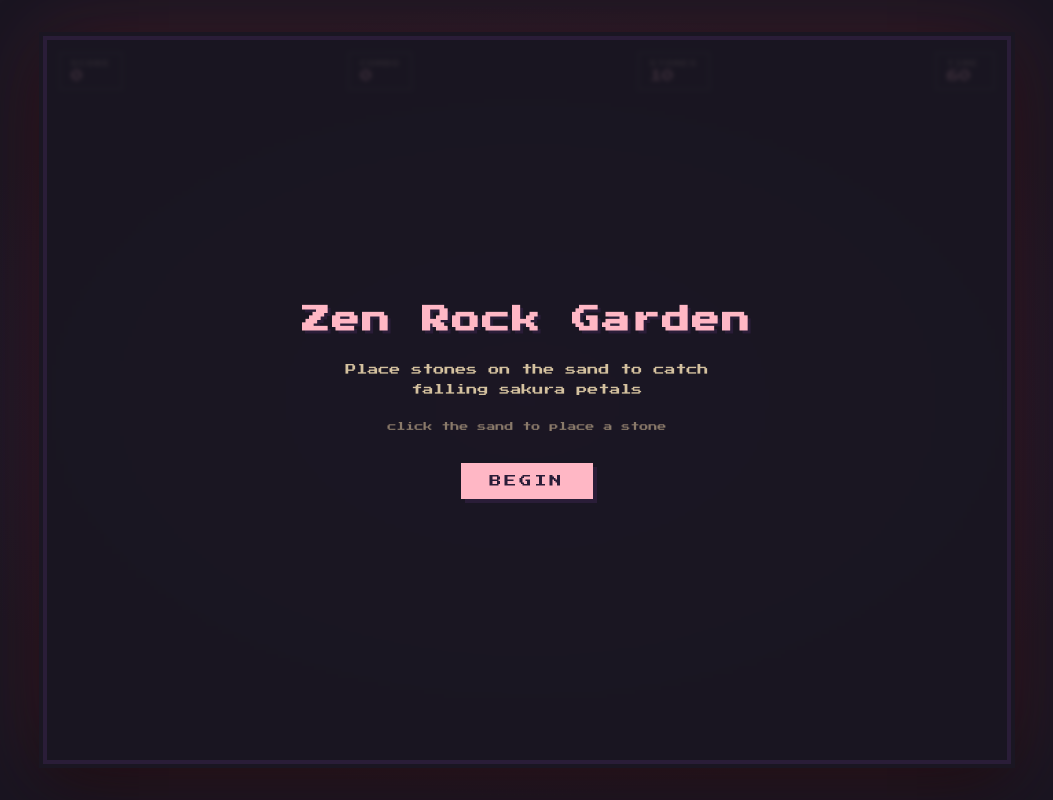
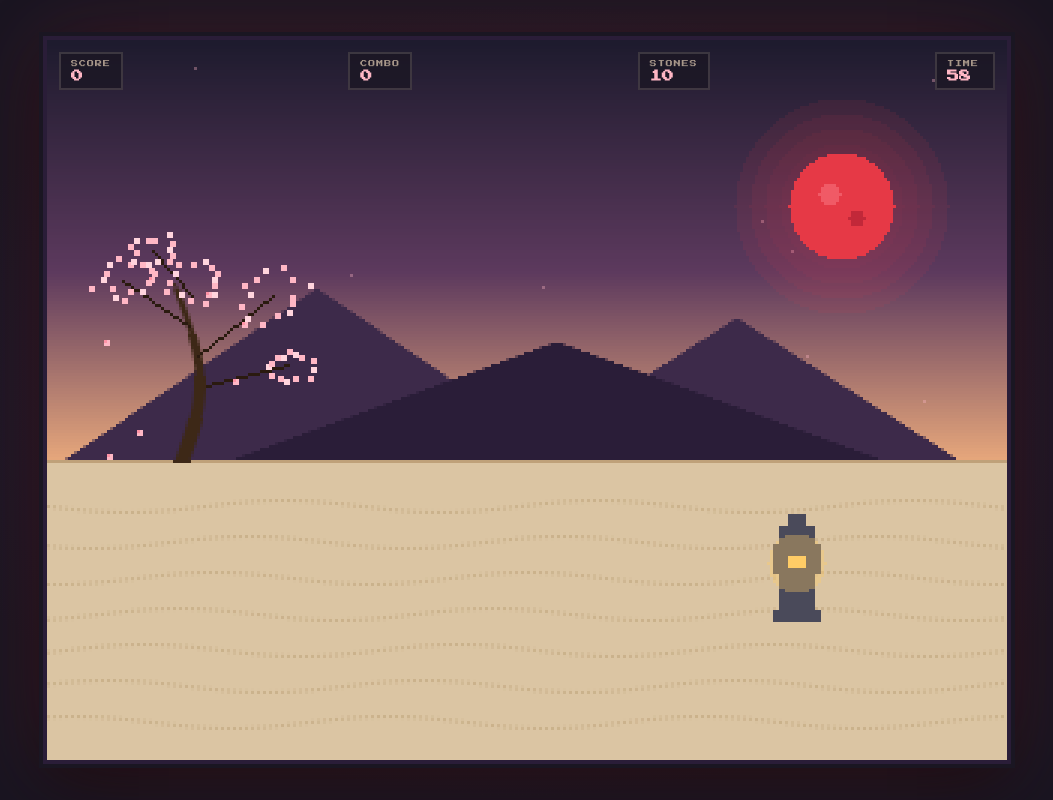
Before and after one commit to Bonu7222/pixelzen, a plain HTML site: page index.html in a window 1280 px wide. Both pictures are taken after a click on the button "BEGIN". Shown: the whole page, without its empty margins (113-1166 px from the left). Drawn offline with Linux system fonts and the light colour scheme.

Commit message:
js done, everything is working

```diff
--- a/index.html
+++ b/index.html
@@ -13,12 +13,12 @@
     <div class="frame">
         <canvas id="game" width="320" height="240"></canvas>
 
-        <div class="hud" id="hud">
-            <div class="hud-item"><span>score</span><strong id="score">0</strong></div>
-            <div class="hud-item"><span>combo</span><strong id="score">0</strong></div>
-            <div class="hud-item"><span>stones</span><strong id="score">10</strong></div>
-            <div class="hud-item"><span>time</span><strong id="score">60</strong></div>
-        </div>
+         <div class="hud" id="hud">
+             <div class="hud-item"><span>score</span><strong id="score">0</strong></div>
+             <div class="hud-item"><span>combo</span><strong id="combo">0</strong></div>
+             <div class="hud-item"><span>stones</span><strong id="stones">10</strong></div>
+             <div class="hud-item"><span>time</span><strong id="time">60</strong></div>
+         </div>
 
         <div class="overlay" id="startScreen">
             <h1>Zen Rock Garden</h1>
--- a/script.js
+++ b/script.js
@@ -0,0 +1,538 @@
+const canvas = document.getElementById('game');
+const ctx = canvas.getContext('2d');
+ctx.imageSmoothingEnabled = false;
+
+const W = 320;
+const H = 240;
+
+const ui = {
+  score: document.getElementById('score'),
+  combo: document.getElementById('combo'),
+  stones: document.getElementById('stones'),
+  time: document.getElementById('time'),
+  startScreen: document.getElementById('startScreen'),
+  gameOver: document.getElementById('gameOver'),
+  finalScore: document.getElementById('finalScore'),
+  rank: document.getElementById('rank'),
+  startBtn: document.getElementById('startBtn'),
+  restartBtn: document.getElementById('restartBtn')
+};
+
+const GROUND_Y = 140;
+const TREE_X = 45;
+const MOON_X = 265;
+const MOON_Y = 55;
+const MOON_R = 18;
+
+const state = {
+  running: false,
+  score: 0,
+  combo: 0,
+  stonesLeft: 10,
+  timeLeft: 60,
+  elapsed: 0,
+  petals: [],
+  stones: [],
+  ripples: [],
+  popups: [],
+  spawnTimer: 0
+};
+
+const bgPetals = [];
+for (let i = 0; i < 10; i++) {
+  bgPetals.push({
+    x: Math.random() * W,
+    y: Math.random() * GROUND_Y,
+    speed: 6 + Math.random() * 10,
+    phase: Math.random() * Math.PI * 2,
+    swayAmp: 3 + Math.random() * 5
+  });
+}
+
+let audioCtx = null;
+let musicTimeout = null;
+
+const SCALE = [146.83, 155.56, 196.00, 220.00, 233.08, 293.66, 311.13, 392.00, 440.00, 466.16];
+
+function initAudio() {
+  audioCtx = new (window.AudioContext || window.webkitAudioContext)();
+  if (audioCtx.state === 'suspended') audioCtx.resume();
+  startDrone();
+  scheduleNote();
+}
+
+function startDrone() {
+  const osc = audioCtx.createOscillator();
+  const gain = audioCtx.createGain();
+  const filter = audioCtx.createBiquadFilter();
+  osc.type = 'sine';
+  osc.frequency.value = 73.42;
+  filter.type = 'lowpass';
+  filter.frequency.value = 500;
+  gain.gain.value = 0.05;
+  osc.connect(filter);
+  filter.connect(gain);
+  gain.connect(audioCtx.destination);
+  osc.start();
+}
+
+function scheduleNote() {
+  playAmbientNote();
+  if (Math.random() < 0.3) {
+    setTimeout(() => playAmbientNote(), 300 + Math.random() * 400);
+  }
+  musicTimeout = setTimeout(scheduleNote, 1400 + Math.random() * 2200);
+}
+
+function playAmbientNote() {
+  if (!audioCtx) return;
+  const freq = SCALE[Math.floor(Math.random() * SCALE.length)];
+  const now = audioCtx.currentTime;
+  const osc = audioCtx.createOscillator();
+  const gain = audioCtx.createGain();
+  osc.type = 'triangle';
+  osc.frequency.value = freq;
+  gain.gain.setValueAtTime(0, now);
+  gain.gain.linearRampToValueAtTime(0.07, now + 0.08);
+  gain.gain.exponentialRampToValueAtTime(0.001, now + 2);
+  osc.connect(gain);
+  gain.connect(audioCtx.destination);
+  osc.start(now);
+  osc.stop(now + 2.1);
+}
+
+function playCatch() {
+  if (!audioCtx) return;
+  const now = audioCtx.currentTime;
+  const osc = audioCtx.createOscillator();
+  const gain = audioCtx.createGain();
+  osc.type = 'sine';
+  osc.frequency.setValueAtTime(880, now);
+  osc.frequency.exponentialRampToValueAtTime(1320, now + 0.12);
+  gain.gain.setValueAtTime(0.12, now);
+  gain.gain.exponentialRampToValueAtTime(0.001, now + 0.35);
+  osc.connect(gain);
+  gain.connect(audioCtx.destination);
+  osc.start(now);
+  osc.stop(now + 0.35);
+}
+
+function playPlace() {
+  if (!audioCtx) return;
+  const now = audioCtx.currentTime;
+  const osc = audioCtx.createOscillator();
+  const gain = audioCtx.createGain();
+  osc.type = 'sine';
+  osc.frequency.setValueAtTime(180, now);
+  osc.frequency.exponentialRampToValueAtTime(70, now + 0.18);
+  gain.gain.setValueAtTime(0.18, now);
+  gain.gain.exponentialRampToValueAtTime(0.001, now + 0.25);
+  osc.connect(gain);
+  gain.connect(audioCtx.destination);
+  osc.start(now);
+  osc.stop(now + 0.25);
+}
+
+function playMiss() {
+  if (!audioCtx) return;
+  const now = audioCtx.currentTime;
+  const osc = audioCtx.createOscillator();
+  const gain = audioCtx.createGain();
+  osc.type = 'sine';
+  osc.frequency.value = 110;
+  gain.gain.setValueAtTime(0.06, now);
+  gain.gain.exponentialRampToValueAtTime(0.001, now + 0.4);
+  osc.connect(gain);
+  gain.connect(audioCtx.destination);
+  osc.start(now);
+  osc.stop(now + 0.4);
+}
+
+function drawPixelCircle(cx, cy, r) {
+  for (let y = -r; y <= r; y++) {
+    const w = Math.floor(Math.sqrt(r * r - y * y));
+    ctx.fillRect(cx - w, cy + y, w * 2, 1);
+  }
+}
+
+function pixLine(x0, y0, x1, y1) {
+  x0 = Math.round(x0); y0 = Math.round(y0);
+  x1 = Math.round(x1); y1 = Math.round(y1);
+  const dx = Math.abs(x1 - x0);
+  const dy = Math.abs(y1 - y0);
+  const sx = x0 < x1 ? 1 : -1;
+  const sy = y0 < y1 ? 1 : -1;
+  let err = dx - dy;
+  while (true) {
+    ctx.fillRect(x0, y0, 1, 1);
+    if (x0 === x1 && y0 === y1) break;
+    const e2 = 2 * err;
+    if (e2 > -dy) { err -= dy; x0 += sx; }
+    if (e2 < dx) { err += dx; y0 += sy; }
+  }
+}
+
+function lerp(a, b, t) { return a + (b - a) * t; }
+
+function drawSky() {
+  for (let y = 0; y < GROUND_Y; y++) {
+    const t = y / GROUND_Y;
+    let r, g, b;
+    if (t < 0.55) {
+      const u = t / 0.55;
+      r = lerp(30, 93, u);
+      g = lerp(27, 58, u);
+      b = lerp(46, 94, u);
+    } else {
+      const u = (t - 0.55) / 0.45;
+      r = lerp(93, 232, u);
+      g = lerp(58, 168, u);
+      b = lerp(94, 124, u);
+    }
+    ctx.fillStyle = `rgb(${r | 0},${g | 0},${b | 0})`;
+    ctx.fillRect(0, y, W, 1);
+  }
+}
+
+function drawBgPetals(t) {
+  bgPetals.forEach(p => {
+    p.y += p.speed * 0.016;
+    const x = p.x + Math.sin(t * 1.5 + p.phase) * p.swayAmp;
+    if (p.y > GROUND_Y - 5) {
+      p.y = -5;
+      p.x = Math.random() * W;
+    }
+    ctx.fillStyle = 'rgba(255, 183, 197, 0.35)';
+    ctx.fillRect(x | 0, p.y | 0, 1, 1);
+  });
+}
+
+function drawMoon(t) {
+  const pulse = Math.sin(t * 0.6) * 1;
+  for (let i = 3; i >= 0; i--) {
+    const r = MOON_R + 4 + i * 5 + pulse;
+    ctx.fillStyle = `rgba(230, 57, 70, ${0.04 + i * 0.015})`;
+    drawPixelCircle(MOON_X, MOON_Y, r);
+  }
+  ctx.fillStyle = '#e63946';
+  drawPixelCircle(MOON_X, MOON_Y, MOON_R);
+  ctx.fillStyle = 'rgba(255, 140, 150, 0.4)';
+  drawPixelCircle(MOON_X - 4, MOON_Y - 4, 4);
+  ctx.fillStyle = 'rgba(160, 25, 45, 0.5)';
+  drawPixelCircle(MOON_X + 5, MOON_Y + 4, 3);
+}
+
+function drawMountainPeak(cx, baseY, width, height) {
+  for (let i = 0; i < height; i++) {
+    const w = Math.floor(width * (i / height));
+    ctx.fillRect(cx - w / 2, baseY - height + i, w, 1);
+  }
+}
+
+function drawMountains() {
+  ctx.fillStyle = '#3d2a4a';
+  drawMountainPeak(90, GROUND_Y, 170, 58);
+  drawMountainPeak(230, GROUND_Y, 150, 48);
+  ctx.fillStyle = '#2a1d38';
+  drawMountainPeak(170, GROUND_Y, 220, 40);
+}
+
+function drawGround() {
+  ctx.fillStyle = '#dbc5a3';
+  ctx.fillRect(0, GROUND_Y, W, H - GROUND_Y);
+  ctx.fillStyle = 'rgba(196, 170, 130, 0.7)';
+  for (let i = 0; i < 7; i++) {
+    const y = GROUND_Y + 15 + i * 12;
+    for (let x = 0; x < W; x += 2) {
+      const wave = Math.sin(x * 0.06 + i * 0.7) * 2;
+      ctx.fillRect(x, y + wave, 1, 1);
+    }
+  }
+  ctx.fillStyle = 'rgba(184, 153, 112, 0.8)';
+  ctx.fillRect(0, GROUND_Y, W, 1);
+}
+
+function drawTree(t) {
+  ctx.fillStyle = '#3d2817';
+  for (let i = 0; i < 60; i++) {
+    const y = GROUND_Y - i;
+    const offset = Math.sin(i * 0.06) * 6;
+    const w = Math.max(1, Math.floor(6 - i * 0.07));
+    ctx.fillRect(TREE_X + offset - w / 2, y, w, 1);
+  }
+  ctx.fillStyle = '#2a1a0f';
+  pixLine(TREE_X + 5, GROUND_Y - 35, TREE_X + 30, GROUND_Y - 55);
+  pixLine(TREE_X + 2, GROUND_Y - 45, TREE_X - 20, GROUND_Y - 60);
+  pixLine(TREE_X + 8, GROUND_Y - 25, TREE_X + 35, GROUND_Y - 32);
+  pixLine(TREE_X + 3, GROUND_Y - 55, TREE_X - 10, GROUND_Y - 70);
+
+  const clusters = [
+    { x: TREE_X + 30, y: GROUND_Y - 55, r: 16 },
+    { x: TREE_X - 20, y: GROUND_Y - 60, r: 13 },
+    { x: TREE_X + 35, y: GROUND_Y - 32, r: 11 },
+    { x: TREE_X - 10, y: GROUND_Y - 70, r: 11 },
+    { x: TREE_X + 5, y: GROUND_Y - 60, r: 13 }
+  ];
+  clusters.forEach((c, i) => {
+    for (let p = 0; p < 14; p++) {
+      const angle = (p / 14) * Math.PI * 2 + t * 0.4 + i;
+      const dist = c.r * (0.4 + Math.random() * 0.5);
+      const px = c.x + Math.cos(angle) * dist;
+      const py = c.y + Math.sin(angle) * dist * 0.7;
+      ctx.fillStyle = p % 3 === 0 ? '#ffd4dd' : '#ffb7c5';
+      ctx.fillRect(px | 0, py | 0, 2, 2);
+    }
+  });
+}
+
+function drawLantern() {
+  const x = 250;
+  const y = GROUND_Y + 30;
+  ctx.fillStyle = '#4a4a5a';
+  ctx.fillRect(x - 8, y + 20, 16, 4);
+  ctx.fillRect(x - 6, y + 8, 12, 12);
+  ctx.fillRect(x - 8, y - 2, 16, 10);
+  ctx.fillRect(x - 6, y - 8, 12, 6);
+  ctx.fillRect(x - 3, y - 12, 6, 4);
+  ctx.fillStyle = 'rgba(255, 204, 102, 0.35)';
+  drawPixelCircle(x, y + 4, 10);
+  ctx.fillStyle = '#ffcc66';
+  ctx.fillRect(x - 3, y + 2, 6, 4);
+}
+
+function drawRipples() {
+  state.ripples.forEach(r => {
+    ctx.fillStyle = `rgba(180, 148, 108, ${r.alpha})`;
+    const steps = 24;
+    for (let i = 0; i < steps; i++) {
+      const a = (i / steps) * Math.PI * 2;
+      const x = Math.round(r.x + Math.cos(a) * r.radius);
+      const y = Math.round(r.y + Math.sin(a) * r.radius * 0.4);
+      ctx.fillRect(x, y, 1, 1);
+    }
+  });
+}
+
+function drawStones() {
+  state.stones.forEach(s => {
+    ctx.fillStyle = 'rgba(0, 0, 0, 0.25)';
+    ctx.beginPath();
+    ctx.ellipse(s.x, s.y + 5, 14, 4, 0, 0, Math.PI * 2);
+    ctx.fill();
+    ctx.fillStyle = '#4a4a5a';
+    ctx.beginPath();
+    ctx.ellipse(s.x, s.y + 3, 12, 8, 0, 0, Math.PI * 2);
+    ctx.fill();
+    ctx.fillStyle = '#6a6a7a';
+    ctx.beginPath();
+    ctx.ellipse(s.x, s.y, 12, 8, 0, 0, Math.PI * 2);
+    ctx.fill();
+    ctx.fillStyle = '#8a8a9a';
+    ctx.beginPath();
+    ctx.ellipse(s.x - 3, s.y - 2, 5, 3, 0, 0, Math.PI * 2);
+    ctx.fill();
+  });
+}
+
+function drawPetals() {
+  state.petals.forEach(p => {
+    const alpha = p.fading ? p.fadeAlpha : 1;
+    ctx.fillStyle = `rgba(255, 183, 197, ${alpha})`;
+    ctx.fillRect(p.x | 0, p.y | 0, 2, 2);
+    ctx.fillStyle = `rgba(255, 138, 158, ${alpha * 0.8})`;
+    ctx.fillRect(p.x | 0, p.y | 0, 1, 1);
+  });
+}
+
+function drawPopups() {
+  state.popups.forEach(p => {
+    ctx.fillStyle = `rgba(255, 183, 197, ${p.alpha})`;
+    ctx.font = 'bold 8px monospace';
+    ctx.textAlign = 'center';
+    ctx.fillText(p.text, p.x, p.y);
+  });
+}
+
+function spawnPetal() {
+  state.petals.push({
+    x: TREE_X + (Math.random() - 0.5) * 50,
+    baseX: null,
+    y: GROUND_Y - 75 + Math.random() * 15,
+    speed: 18 + Math.random() * 12,
+    phase: Math.random() * Math.PI * 2,
+    swayAmp: 6 + Math.random() * 10,
+    fading: false,
+    fadeAlpha: 1
+  });
+}
+
+function catchPetal(p, s) {
+  p.fading = 'done';
+  state.combo++;
+  const mult = state.combo >= 6 ? 3 : state.combo >= 3 ? 2 : 1;
+  const points = 10 * mult;
+  state.score += points;
+  state.ripples.push({ x: s.x, y: s.y + 2, radius: 3, alpha: 0.9 });
+  state.popups.push({ x: s.x, y: s.y - 10, text: `+${points}`, alpha: 1 });
+  playCatch();
+}
+
+function updatePetals(dt, t) {
+  for (const p of state.petals) {
+    if (p.baseX === null) p.baseX = p.x;
+    p.y += p.speed * dt;
+    p.x = p.baseX + Math.sin(t * 2 + p.phase) * p.swayAmp;
+
+    if (p.fading === 'done') continue;
+
+    if (!p.fading) {
+      for (const s of state.stones) {
+        const dx = p.x - s.x;
+        const dy = p.y - s.y;
+        if (dx * dx + dy * dy < 11 * 11) {
+          catchPetal(p, s);
+          break;
+        }
+      }
+      if (!p.fading && p.y > GROUND_Y + 40) {
+        p.fading = true;
+        state.combo = 0;
+        playMiss();
+      }
+    } else {
+      p.fadeAlpha -= dt * 2.5;
+      if (p.fadeAlpha <= 0) p.fading = 'done';
+    }
+  }
+  state.petals = state.petals.filter(p => p.fading !== 'done');
+}
+
+function updateRipples(dt) {
+  state.ripples.forEach(r => {
+    r.radius += dt * 35;
+    r.alpha -= dt * 1.6;
+  });
+  state.ripples = state.ripples.filter(r => r.alpha > 0);
+}
+
+function updatePopups(dt) {
+  state.popups.forEach(p => {
+    p.y -= dt * 18;
+    p.alpha -= dt * 1.4;
+  });
+  state.popups = state.popups.filter(p => p.alpha > 0);
+}
+
+function updateUI() {
+  ui.score.textContent = state.score;
+  ui.combo.textContent = state.combo;
+  ui.stones.textContent = state.stonesLeft;
+  ui.time.textContent = Math.max(0, Math.ceil(state.timeLeft));
+}
+
+function placeStone(x, y) {
+  if (!state.running || state.stonesLeft <= 0) return;
+  if (y < GROUND_Y + 18 || y > H - 15) return;
+  if (x < 15 || x > W - 15) return;
+  state.stones.push({ x, y });
+  state.stonesLeft--;
+  state.ripples.push({ x, y: y + 4, radius: 5, alpha: 1 });
+  playPlace();
+  updateUI();
+}
+
+function getRank(score) {
+  if (score >= 800) return 'sage';
+  if (score >= 500) return 'master';
+  if (score >= 300) return 'monk';
+  if (score >= 150) return 'student';
+  return 'novice';
+}
+
+function endGame() {
+  state.running = false;
+  ui.finalScore.textContent = state.score;
+  ui.rank.textContent = getRank(state.score);
+  ui.gameOver.classList.remove('hidden');
+}
+
+function startGame() {
+  if (!audioCtx) initAudio();
+  else if (audioCtx.state === 'suspended') audioCtx.resume();
+  state.running = true;
+  state.score = 0;
+  state.combo = 0;
+  state.stonesLeft = 10;
+  state.timeLeft = 60;
+  state.elapsed = 0;
+  state.petals = [];
+  state.stones = [];
+  state.ripples = [];
+  state.popups = [];
+  state.spawnTimer = 0;
+  ui.startScreen.classList.add('hidden');
+  ui.gameOver.classList.add('hidden');
+  updateUI();
+}
+
+let lastTime = performance.now();
+
+function loop(now) {
+  const dt = Math.min((now - lastTime) / 1000, 0.05);
+  lastTime = now;
+  const t = now / 1000;
+
+  if (state.running) {
+    state.elapsed += dt;
+    state.timeLeft -= dt;
+
+    const spawnInterval = Math.max(0.16, 0.36 - state.elapsed * 0.003);
+    state.spawnTimer += dt;
+    if (state.spawnTimer > spawnInterval) {
+      state.spawnTimer = 0;
+      spawnPetal();
+    }
+
+    updatePetals(dt, t);
+    updateRipples(dt);
+    updatePopups(dt);
+    updateUI();
+
+    if (state.timeLeft <= 0) endGame();
+  }
+
+  drawSky();
+  drawBgPetals(t);
+  drawMoon(t);
+  drawMountains();
+  drawGround();
+  drawTree(t);
+  drawLantern();
+  drawRipples();
+  drawStones();
+  drawPetals();
+  drawPopups();
+
+  requestAnimationFrame(loop);
+}
+
+canvas.addEventListener('click', e => {
+  const rect = canvas.getBoundingClientRect();
+  const x = (e.clientX - rect.left) / rect.width * W;
+  const y = (e.clientY - rect.top) / rect.height * H;
+  placeStone(x, y);
+});
+
+canvas.addEventListener('touchstart', e => {
+  e.preventDefault();
+  const rect = canvas.getBoundingClientRect();
+  const touch = e.touches[0];
+  const x = (touch.clientX - rect.left) / rect.width * W;
+  const y = (touch.clientY - rect.top) / rect.height * H;
+  placeStone(x, y);
+}, { passive: false });
+
+ui.startBtn.addEventListener('click', startGame);
+ui.restartBtn.addEventListener('click', startGame);
+
+requestAnimationFrame(loop);
```
Also changed, not shown: style.css (line endings or trailing spaces).
